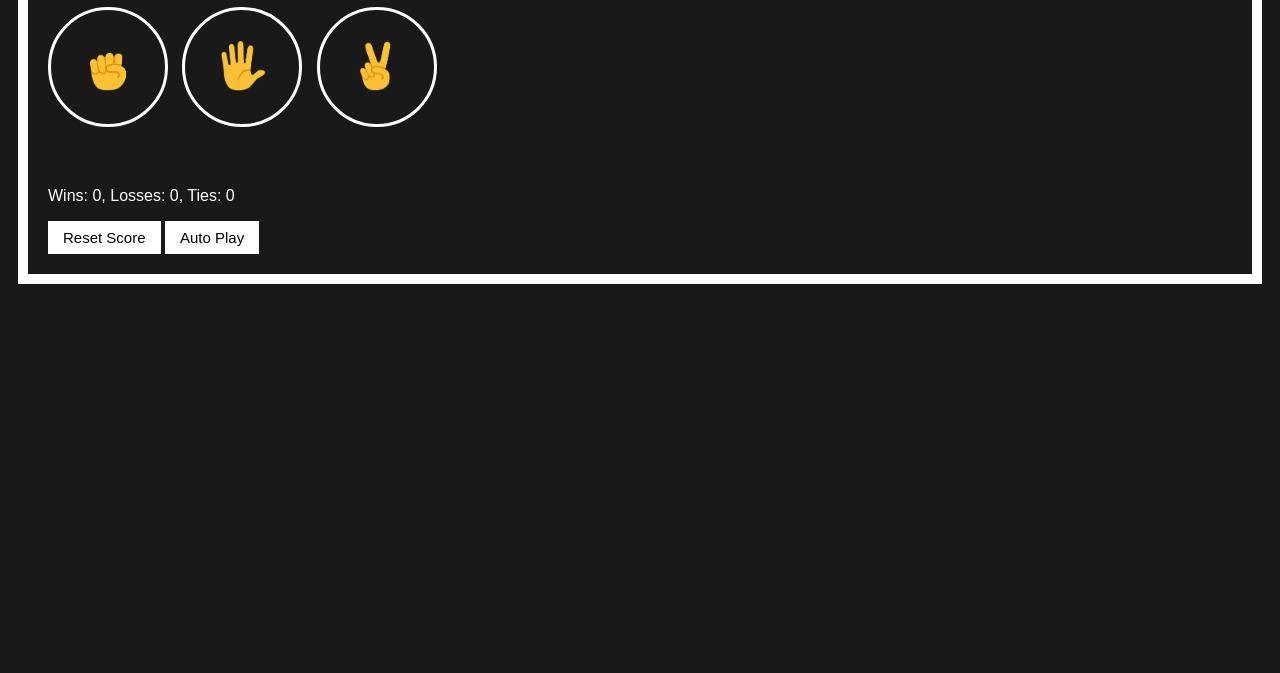
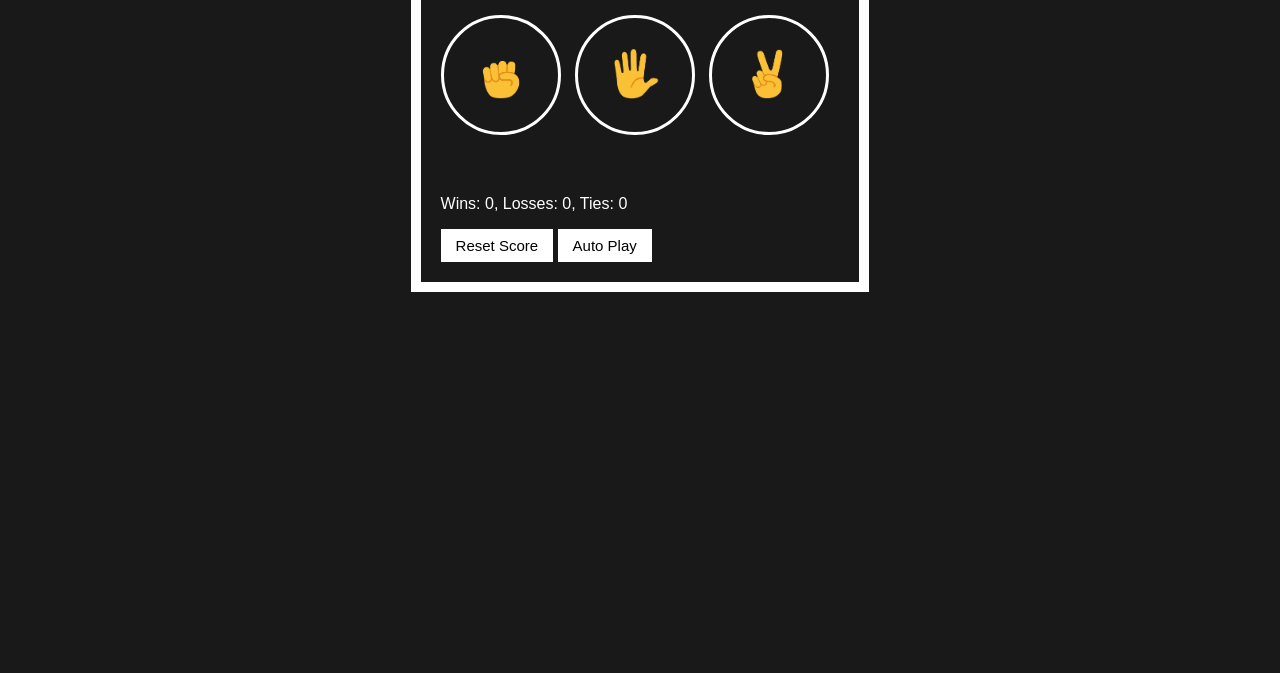
Before and after one commit to MazenEssam02/Rock-Paper-Scissors, a plain HTML site: page index.html in a window 1280 px wide. Shown: the part 127-800 px from the top of the page. Drawn offline with Linux system fonts and the light colour scheme.

Commit message:
Update style.css

```diff
--- a/style.css
+++ b/style.css
@@ -1,7 +1,12 @@
 body {
   background-color: rgb(25, 25, 25);
   color: white;
-  font-family: Arial;
+  font-family: Arial, Helvetica, sans-serif;
+  box-sizing: border-box;
+  display: flex;
+  flex-direction: column;
+  justify-content: center;
+  align-items: center;
 }
 .frame{
   min-width: 250px;
```
